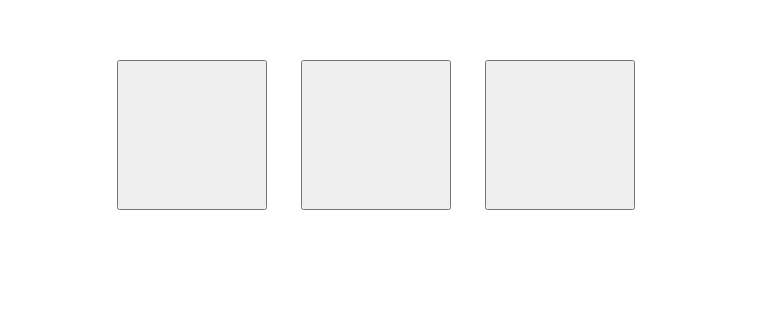
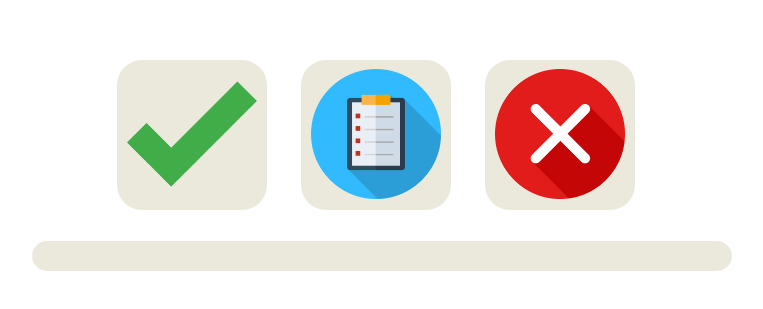
Before and after one commit to HenriqueSL15/Beber-Agua, a plain HTML site: page index.html in a window 1280 px wide. Shown: the part 275-584 px from the top of the page, without its empty margins (346-1109 px from the left). Drawn offline with Linux system fonts and the light colour scheme.

Commit message:
- The site is way polished now(visually)
- I started to add some styles and the website is looking good right now

```diff
--- a/index.html
+++ b/index.html
@@ -8,9 +8,9 @@
 </head>
 <body>
   <div class="container">
-    <button class="button" id="drankWater"></button>
-    <button class="button" id="list"></button>
-    <button class="button" id="exit"></button>
+    <button class="button" id="drankWater"><img src="imagens/correct-icon.png" alt=""></button>
+    <button class="button" id="list"><img src="imagens/list.png" alt=""></button>
+    <button class="button showColor" id="exit"><img src="imagens/x-icon.png" alt=""></button>
 
     <p id="listElement"></p>
   </div>
--- a/script.js
+++ b/script.js
@@ -82,12 +82,14 @@ list.addEventListener("click", function(){
   // lista.forEach((elem, index) => {
   document.getElementById("listElement").innerHTML = lista.join('<br />')
   ativeiBotao = true;
+  document.getElementById("listElement").style.background = "rgba(221, 217, 195, 0.575)";
   // })
 })
 
 exit.addEventListener("click", function(){
   document.getElementById("listElement").innerHTML = "";
   ativeiBotao = false;
+  document.getElementById("listElement").style.background = "none";
 })
 
 function loop(){
--- a/style.css
+++ b/style.css
@@ -1,3 +1,5 @@
+@import url('https://fonts.googleapis.com/css2?family=Poppins:wght@500&display=swap');
+
 * {
   box-sizing: border-box;
 }
@@ -12,6 +14,34 @@
   width: 150px;
   height: 150px;
   margin: 15px;
+  border-radius: 25px;
+  border: none;
+  background-color: rgba(221, 217, 195, 0.575);
+  transition: background-color 0.5s;
+}
+
+.button:hover{
+  background-color: lightblue;
+}
+
+.showColor{
+  transition: opacity 0.5s;
+}
+
+#listElement{
+  width: 700px;
+  position: relative;
+  left:-10%;
+  font-family: 'Poppins';
+  padding: 15px;
+  background-color: rgba(221, 217, 195, 0.575);
+  border-radius: 25px;
+}
+
+
+
+img{
+  max-width: 130px;
 }
 
 .drankWater{
```
Also changed, not shown: imagens/correct-icon.png (added), imagens/list.png (added), imagens/x-icon.png (added).
